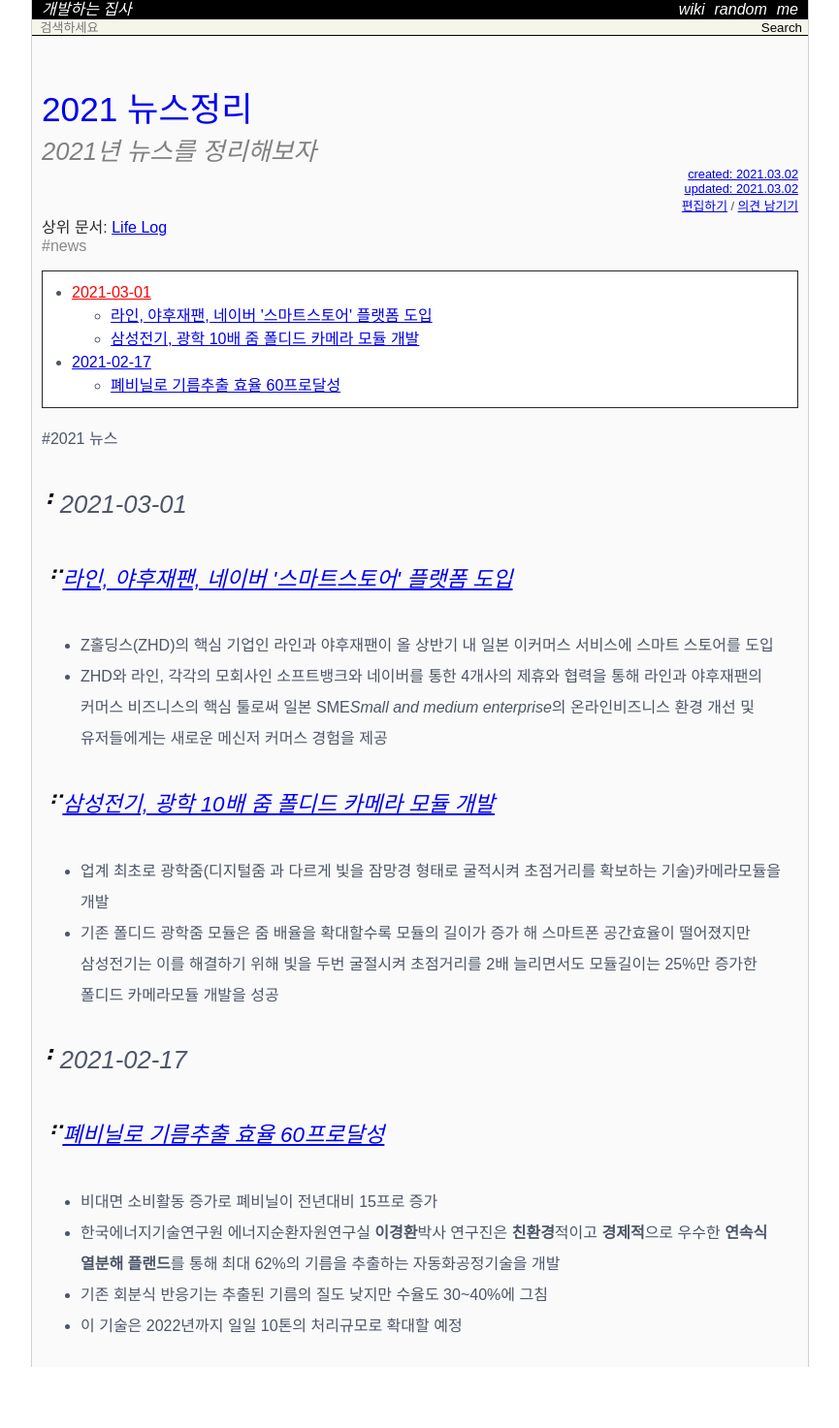
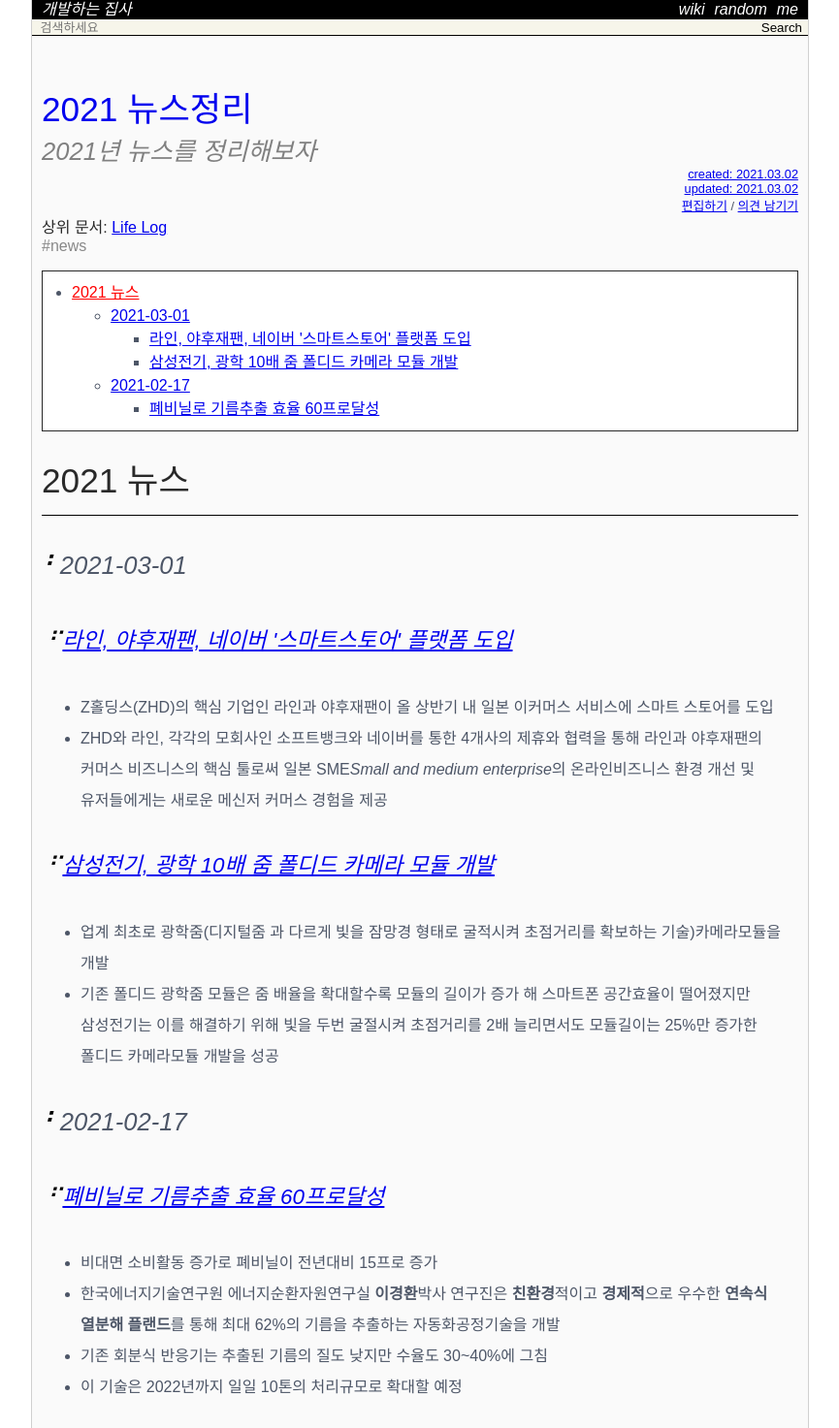
Before and after one commit to Achelous1/achelous1.github.io, a Jekyll site: the page built from _wiki/news-2021.md, in a window 1280 px wide. Shown: the whole page at 97% size, without its empty margins (207-1072 px from the left). Built offline with Jekyll 4.4.1, drawn with Linux system fonts in a browser that asks for light colours; nearby versions of some CDN libraries; some web fonts are replaced; comment, search, counter and statistics services are not loaded; before the commit the page ends 1410 px from its top, so only the background shows below that; some of the changed lines change nothing that is shown.

Commit message:
Minor change

```diff
--- a/_wiki/news-2021.md
+++ b/_wiki/news-2021.md
@@ -3,7 +3,7 @@
 title   : 2021 뉴스정리
 summary : 2021년 뉴스를 정리해보자
 date    : 2021-03-02 09:57:39 +0900
-updated : 2021-03-02 10:37:56 +0900
+updated : 2021-03-02 10:38:40 +0900
 tag     : news
 toc     : true
 public  : true
@@ -13,7 +13,7 @@
 * TOC
 {:toc}
 
-#2021 뉴스
+# 2021 뉴스
 
 ### 2021-03-01
 #### [라인, 야후재팬, 네이버 '스마트스토어' 플랫폼 도입](https://zdnet.co.kr/view/?no=20210301155747)
```
